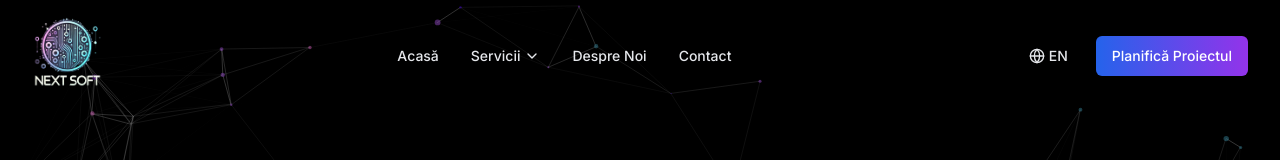
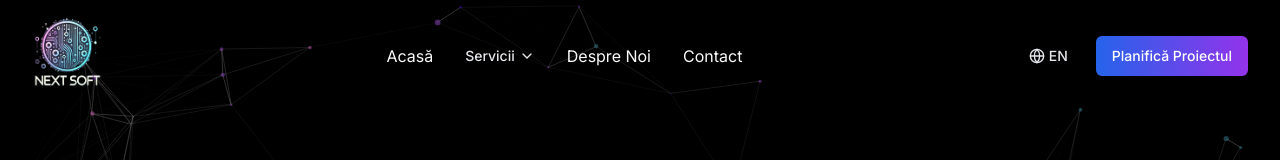
Before and after one commit to MitroiBogdanJob/Next-Soft---New-Website, a Next.js app: page / in a window 1280 px wide. Shown: the top 160 px of the page. Built offline with nearby package versions, Linux system fonts and the light colour scheme.

Commit message:
meniu mai mare

```diff
--- a/components/header.tsx
+++ b/components/header.tsx
@@ -127,12 +127,7 @@ export default function Header() {
 									</DropdownMenuContent>
 								</DropdownMenu>
 							) : (
-								<Link
-									key={item.name}
-									href={item.href}
-									className="text-sm font-medium text-gray-200 hover:text-white transition-colors"
-									prefetch={false}
-								>
+								<Link key={item.name} href={item.href} prefetch={false}>
 									{item.name}
 								</Link>
 							),
```
